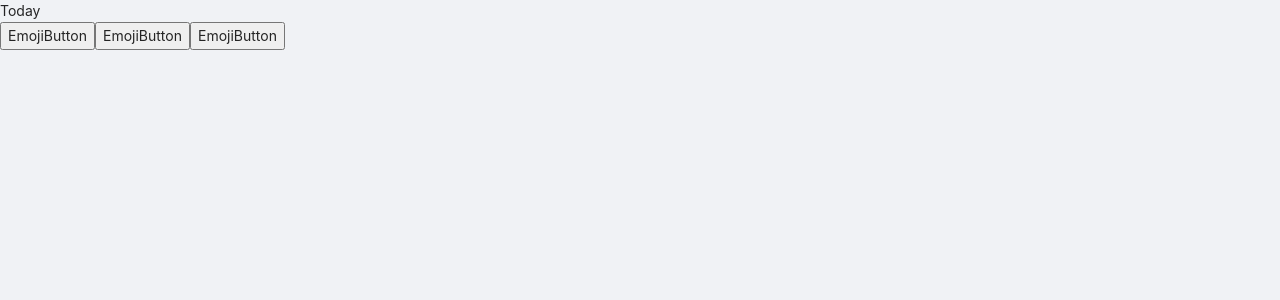
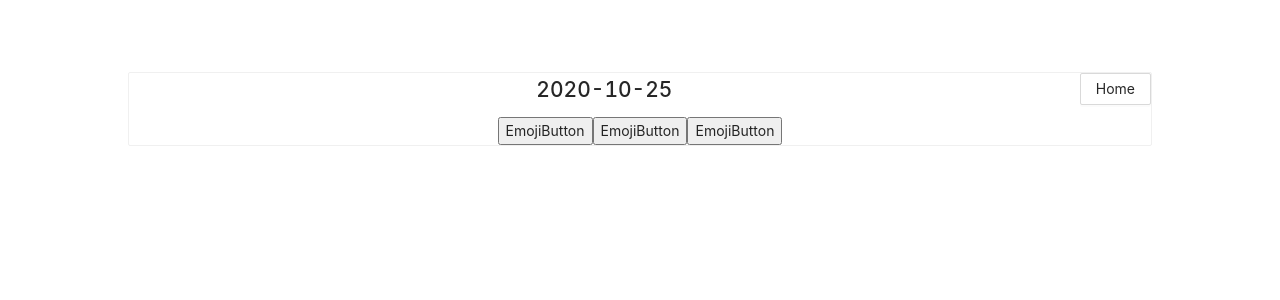
Before and after one commit to veggie-meal/veggie_web, a React (Create React App) app: page /today/2020-10-25 in a window 1280 px wide. Shown: the top 300 px of the page. Built offline with nearby package versions, Linux system fonts and the light colour scheme.

Commit message:
update Today page with correct dates

```diff
--- a/src/App.js
+++ b/src/App.js
@@ -3,7 +3,6 @@ import {
   BrowserRouter as Router,
   Switch,
   Route,
-  Link
 } from "react-router-dom";
 import {Layout} from "antd";
 import Main from './pages/Main';
--- a/src/pages/Today.js
+++ b/src/pages/Today.js
@@ -1,17 +1,39 @@
 import React from 'react';
 import EmojiButton from '../components/EmojiButton';
+import { Link } from "react-router-dom";
+import PropTypes from 'prop-types';
+import {Button, Layout} from "antd";
 
-function Today() {
-  return (
-    <div>
-      <header>Today</header>
-      <main>
-        <EmojiButton />
-        <EmojiButton />
-        <EmojiButton />
-      </main>
-    </div>
-  );
+const { Content } = Layout;
+
+class Today extends React.PureComponent {
+    static propTypes = {
+        match: PropTypes.object.isRequired,
+        location: PropTypes.object.isRequired,
+        history: PropTypes.object.isRequired
+    }
+    render () {
+        const { match} = this.props
+
+        return (
+            <Layout>
+                <Content style={{padding:'40px 20px',minHeight:"100vh",backgroundColor:"white"}}>
+                    <div className="site-layout-content">
+                        <div className="site-calendar-demo-card" style={{textAlign:"center",marginTop:"20px"}}>
+                            <Button style={{float:"right"}}><Link to="/">Home</Link></Button>
+                        <h2>{match.params.dayId}</h2>
+                        <main>
+                            <EmojiButton/>
+                            <EmojiButton/>
+                            <EmojiButton/>
+                        </main>
+                        </div>
+                    </div>
+                </Content>
+            </Layout>
+        )
+    }
 }
 
+
 export default Today;
```
